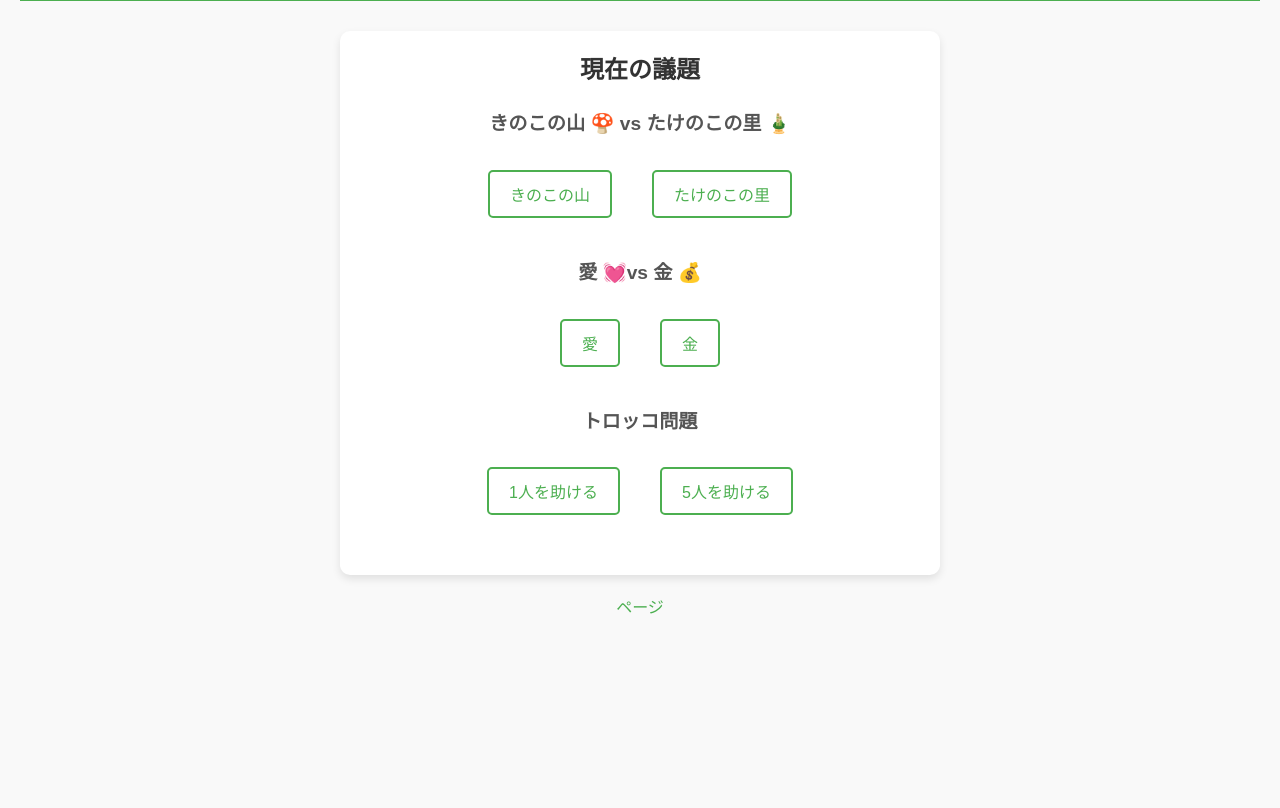
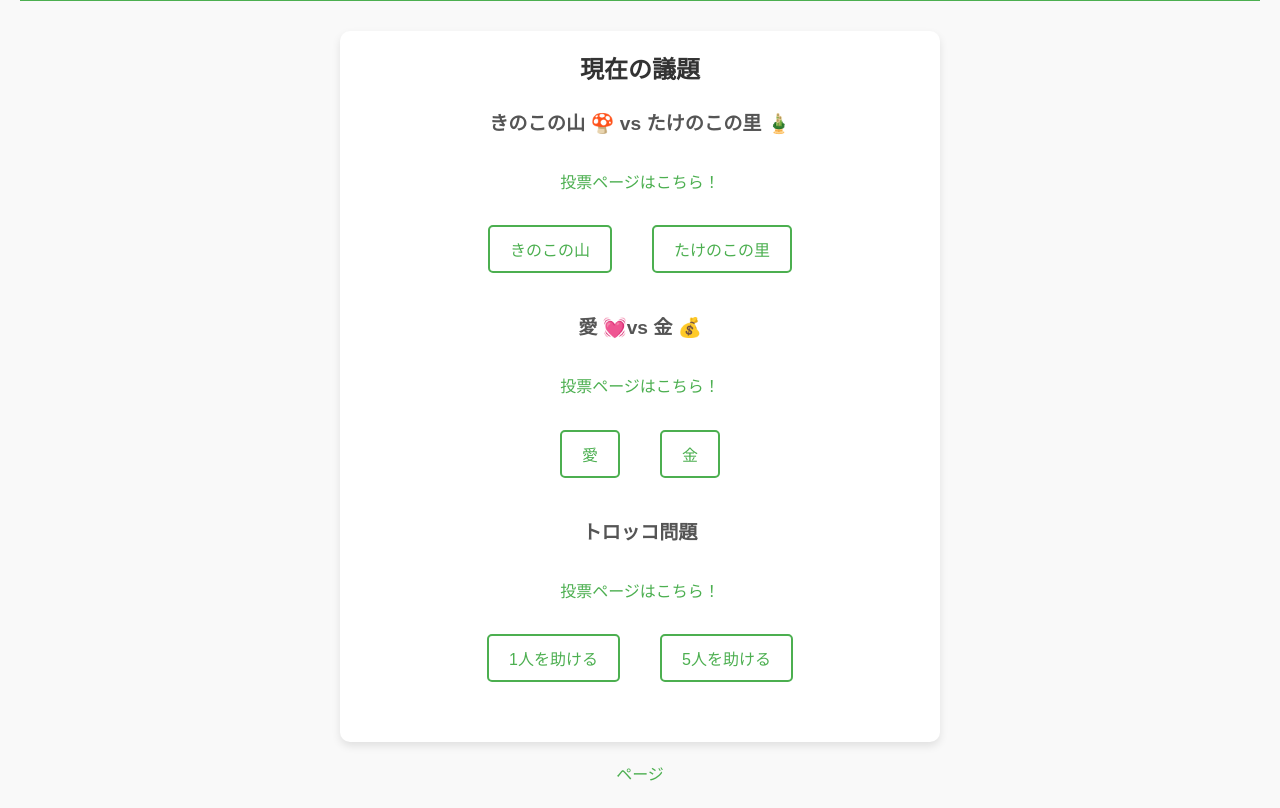
Before and after one commit to s1f102302988/CS4-2024-class3-team5-project, a Django app: page / in a window 1280 px wide. Shown: the part 196-1004 px from the top of the page. Before the commit the page ends 810 px from the top, so only its background shows below. Run offline with Django 3.2, Linux system fonts and the light colour scheme.

Commit message:
ページ移動url

```diff
--- a/vote/templates/vote/web.html
+++ b/vote/templates/vote/web.html
@@ -18,6 +18,7 @@
             <h2>現在の議題</h2>
             <div class="topic">
                 <h3>きのこの山 &#x1f344; vs たけのこの里 &#x1f38d;</h3>
+                <a href="kinokotakenoko.html">投票ページはこちら！</a>
                 <div class="choices">
                     <button class="btn-choice" id="kinoko">きのこの山</button>
                     <button class="btn-choice" id="takenoko">たけのこの里</button>
@@ -25,6 +26,7 @@
             </div>
             <div class="topic">
                 <h3>愛  &#x1F493;vs 金 &#x1F4B0;</h3>
+                <a href="moneyorlove.html">投票ページはこちら！</a>
                 <div class="choices">
                     <button class="btn-choice" id="love">愛</button>
                     <button class="btn-choice" id="money">金</button>
@@ -32,6 +34,7 @@
             </div>
             <div class="topic">
                 <h3>トロッコ問題</h3>
+                <a href="torokko.html">投票ページはこちら！</a>
                 <div class="choices">
                     <button class="btn-choice" id="save1">1人を助ける</button>
                     <button class="btn-choice" id="save5">5人を助ける</button>
```
